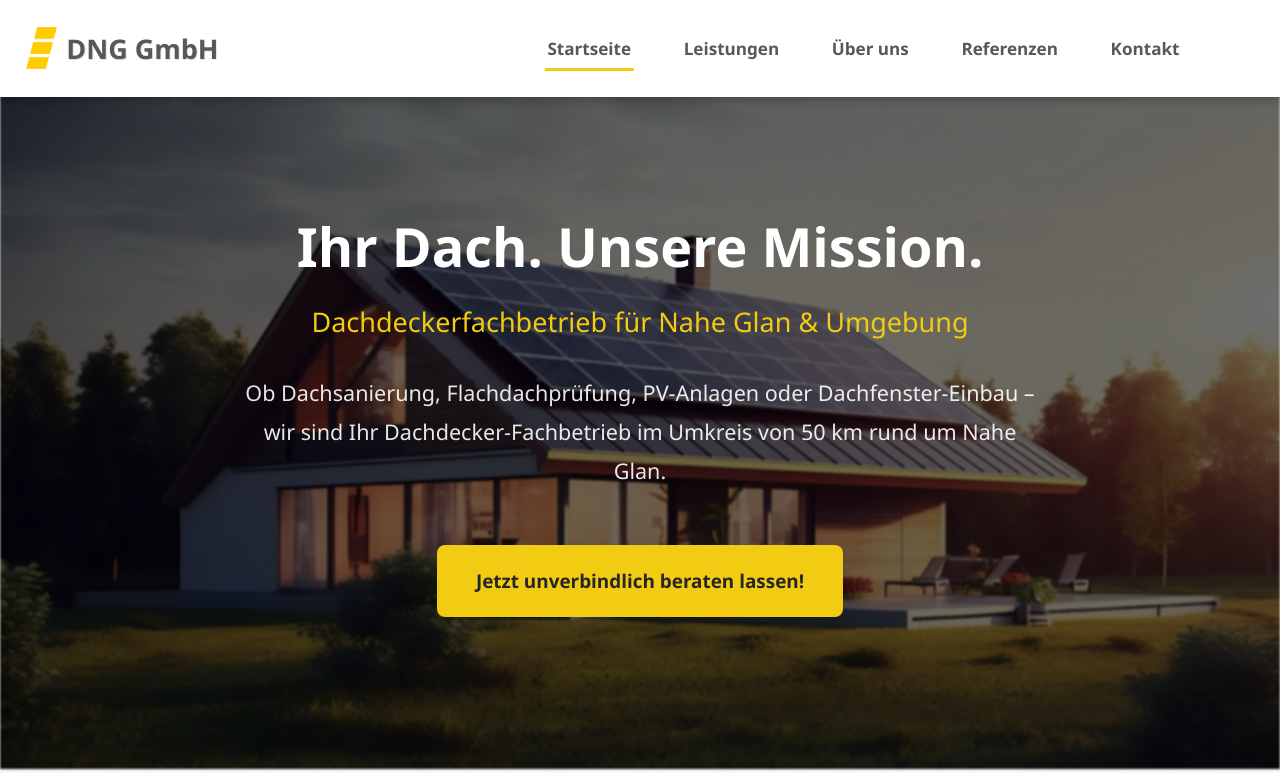
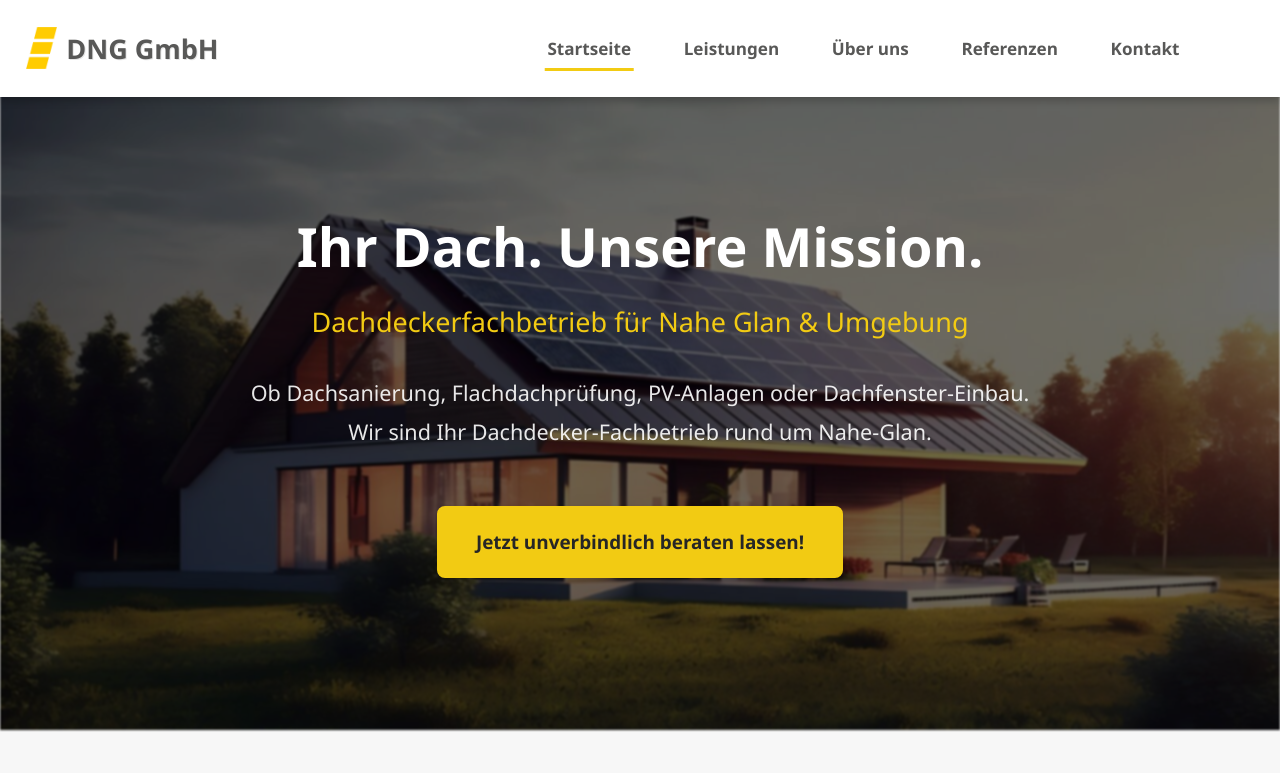
Before and after one commit to ourganci/dng, an Angular app: page / in a window 1280 px wide. Shown: the top 773 px of the page. Built offline with nearby package versions, Linux system fonts and the light colour scheme.

Commit message:
updated home intro

```diff
--- a/src/app/features/home/home.component.html
+++ b/src/app/features/home/home.component.html
@@ -7,8 +7,8 @@
       <h2>Dachdeckerfachbetrieb für Nahe Glan & Umgebung</h2>
 
       <p class="intro">
-        Ob Dachsanierung, Flachdachprüfung, PV-Anlagen oder Dachfenster-Einbau –
-        wir sind Ihr Dachdecker-Fachbetrieb im Umkreis von 50 km rund um Nahe Glan.
+        Ob Dachsanierung, Flachdachprüfung, PV-Anlagen oder Dachfenster-Einbau.
+        Wir sind Ihr Dachdecker-Fachbetrieb rund um Nahe-Glan.
       </p>
 
       <app-cta-button text="Jetzt unverbindlich beraten lassen!" link="/kontakt" />
```
